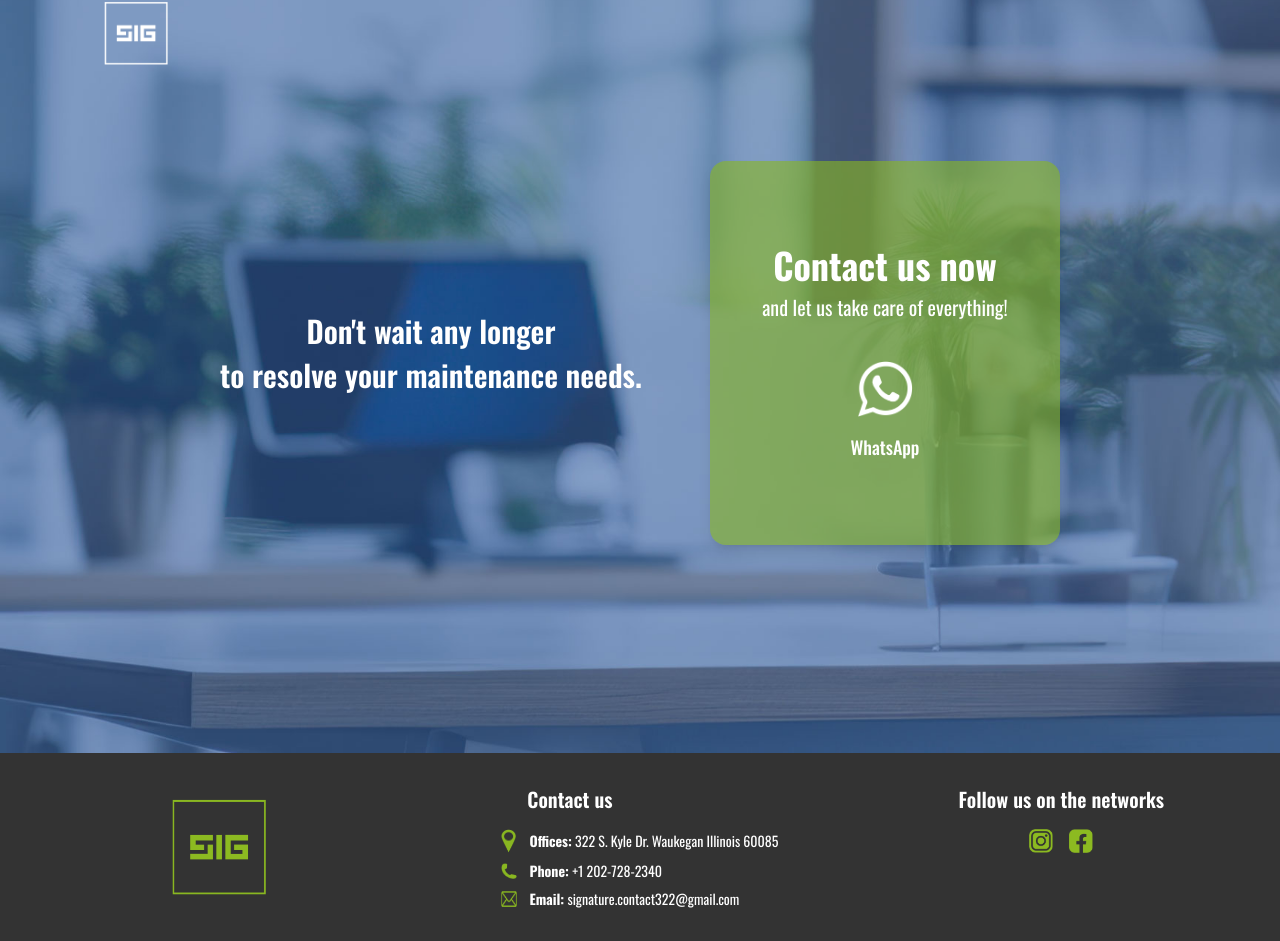
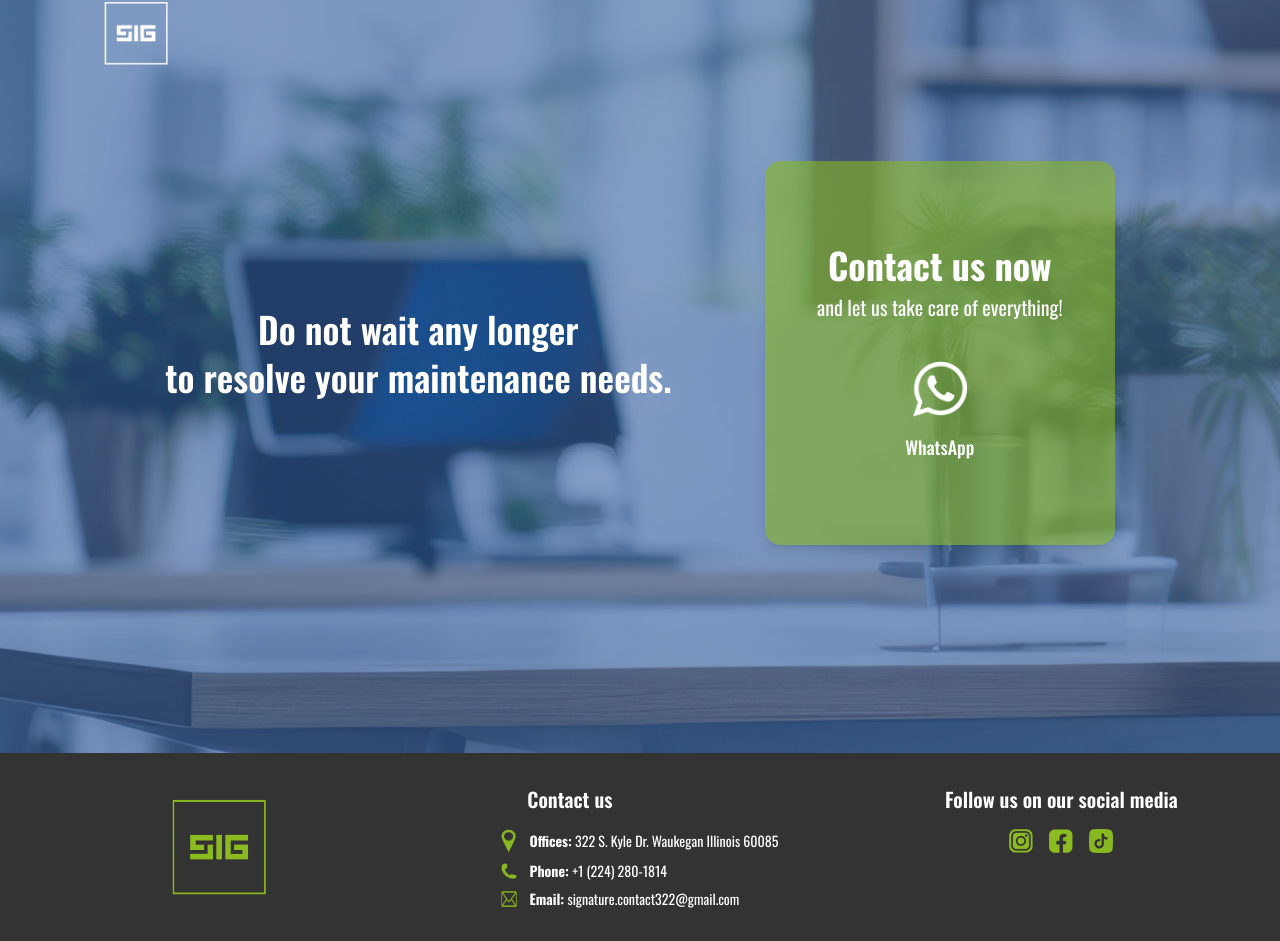
Before and after one commit to AliciaPak25/signature, a React (Vite) app: page / in a window 1280 px wide. Shown: the part 2447-3388 px from the top of the page. Built offline with nearby package versions, Linux system fonts and the light colour scheme.

Commit message:
fixed whatsapp button and added contact details

```diff
--- a/src/components/ContactSection.jsx
+++ b/src/components/ContactSection.jsx
@@ -64,17 +64,17 @@ const ContactSection = () => {
       {/* Content Wrapper */}
       <div className="relative z-10 flex flex-col md:flex-row items-center justify-evenly w-full max-w-5xl mx-auto px-6">
         {/* Left Side Text */}
-        <div className="text-center text-white">
-          <p className="text-xl md:text-3xl font-semibold">
-            Don't wait any longer
+        <div className="text-center text-white mr-10">
+          <p className="text-xl md:text-4xl font-semibold">
+            Do not wait any longer
           </p>
-          <p className="text-xl md:text-3xl font-semibold mt-2">
+          <p className="text-xl md:text-4xl font-semibold mt-2">
             to resolve your maintenance needs.
           </p>
         </div>
 
         {/* Right Side Contact Box */}
-        <div className="bg-[#89B721]/60 flex flex-col justify-center items-center rounded-2xl text-center p-8 md:p-12 w-xs sm:w-sm md:w-[350px] h-96 shadow-lg md:mt-0 mt-16">
+        <div className="bg-[#89B721]/60 flex flex-col justify-center items-center rounded-2xl text-center p-8 md:p-12 w-xs sm:w-sm md:w-[350px] h-96 shadow-lg md:mt-0 mt-16 ml-10">
           <h3 className="text-3xl md:text-4xl font-bold text-white">
             Contact us now
           </h3>
@@ -84,7 +84,7 @@ const ContactSection = () => {
           {/* WhatsApp Button */}
           <div className="flex flex-col items-center mt-10">
             <a
-              href="https://wa.me/2242801814?text=Hello%2C%20I%27m%20interested..."
+              href="https://wa.me/12242801814?text=Hello%2C%20I%27m%20interested%20in%20knowing%20more%20about%20your%20services."
               target="_blank"
               rel="noopener noreferrer"
               className="block border-b-8 border-b-transparent"
--- a/src/components/Footer.jsx
+++ b/src/components/Footer.jsx
@@ -82,6 +82,7 @@ import facebookIcon from "../assets/icono-facebook.png";
 import instagramIcon from "../assets/icono-instagram.png";
 import phoneIcon from "../assets/icono-telefono.png";
 import locationIcon from "../assets/icono-ubicacion.png";
+import tiktokIcon from "../assets/tiktok.svg";
 
 const Footer = () => {
   return (
@@ -106,7 +107,7 @@ const Footer = () => {
                 className="h-6 w-4 mr-3"
               />
               <a
-                href="https://www.google.com/maps?q=2375+Pennsylvania+Ave+NW,+Washington+DC+20037"
+                href="https://www.google.com/maps/search/?api=1&query=322+S+Kyle+Dr+Waukegan+Illinois+60085"
                 target="_blank"
                 rel="noopener noreferrer"
                 className="hover:text-gray-300 text-sm"
@@ -121,7 +122,7 @@ const Footer = () => {
                 href="tel:+12027282340"
                 className="hover:text-gray-300 text-sm"
               >
-                <span className="font-bold">Phone:</span> +1 202-728-2340
+                <span className="font-bold">Phone:</span> +1 (224) 280-1814
               </a>
             </li>
             <li className="flex items-center justify-center md:items-center md:justify-start">
@@ -140,7 +141,7 @@ const Footer = () => {
         {/* Social Media Links */}
         <div>
           <h3 className="text-xl font-semibold mb-4 text-center">
-            Follow us on the networks
+            Follow us on our social media
           </h3>
           <div className="flex justify-center md:justify-center space-x-4">
             <a
@@ -152,12 +153,20 @@ const Footer = () => {
               <img src={instagramIcon} alt="Instagram" className="w-6 h-6" />
             </a>
             <a
-              href="https://www.facebook.com/signature.integral.solution"
+              href="https://www.facebook.com/profile.php?id=61571706132846"
               target="_blank"
               rel="noopener noreferrer"
               aria-label="Facebook"
             >
               <img src={facebookIcon} alt="Facebook" className="w-6 h-6" />
+            </a>
+            <a
+              href="https://www.tiktok.com/@signature.solution"
+              target="_blank"
+              rel="noopener noreferrer"
+              aria-label="Facebook"
+            >
+              <img src={tiktokIcon} alt="Facebook" className="w-6 h-6" />
             </a>
           </div>
         </div>
--- a/src/components/Nav.jsx
+++ b/src/components/Nav.jsx
@@ -160,7 +160,7 @@ const NavLinks = ({
       ))}
       <div className="hidden lg:flex items-center justify-center space-x-5">
         <a
-          href="https://wa.me/2242801814?text=Hello%2C%20I%27m%20interested..."
+          href="https://wa.me/12242801814?text=Hello%2C%20I%27m%20interested%20in%20knowing%20more%20about%20your%20services."
           target="_blank"
           rel="noopener noreferrer"
           className="block border-b-8 border-b-transparent"
```
Also changed, not shown: src/assets/tiktok.png (added), src/assets/tiktok.svg (added).
